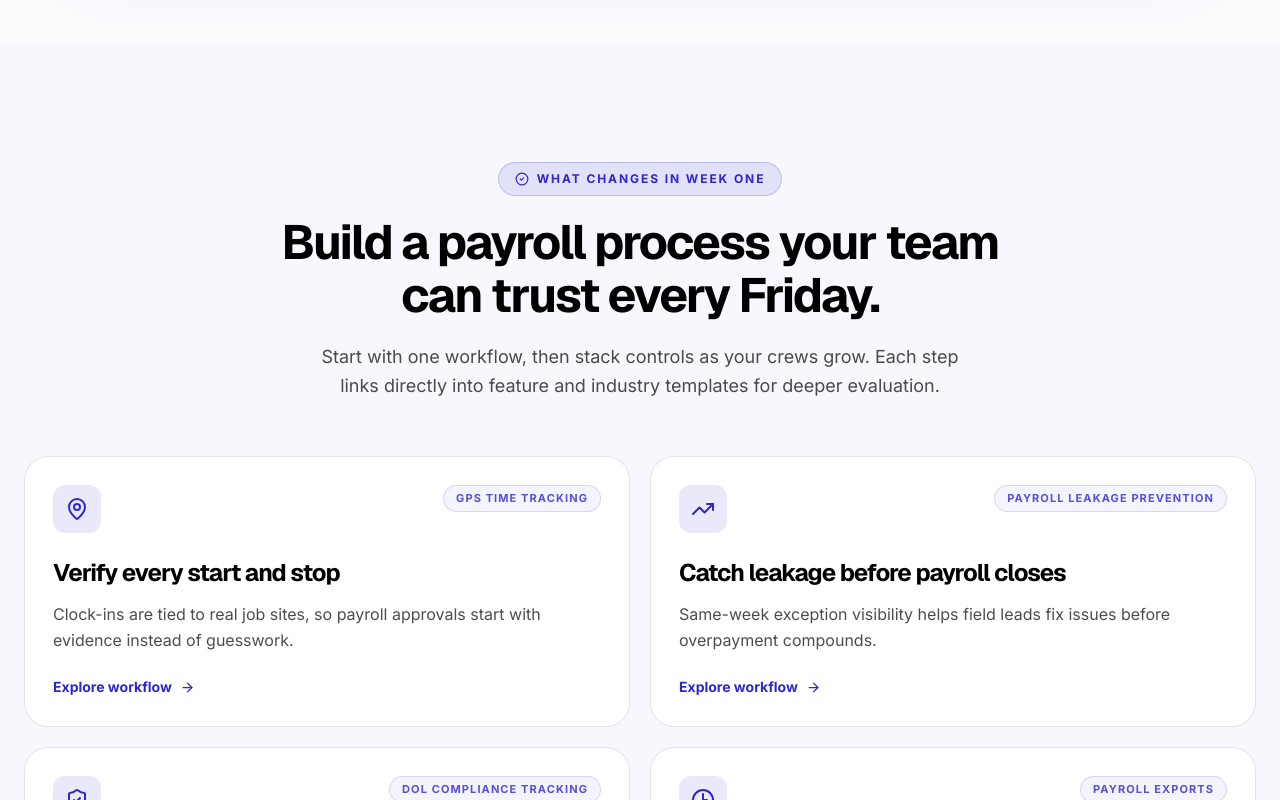
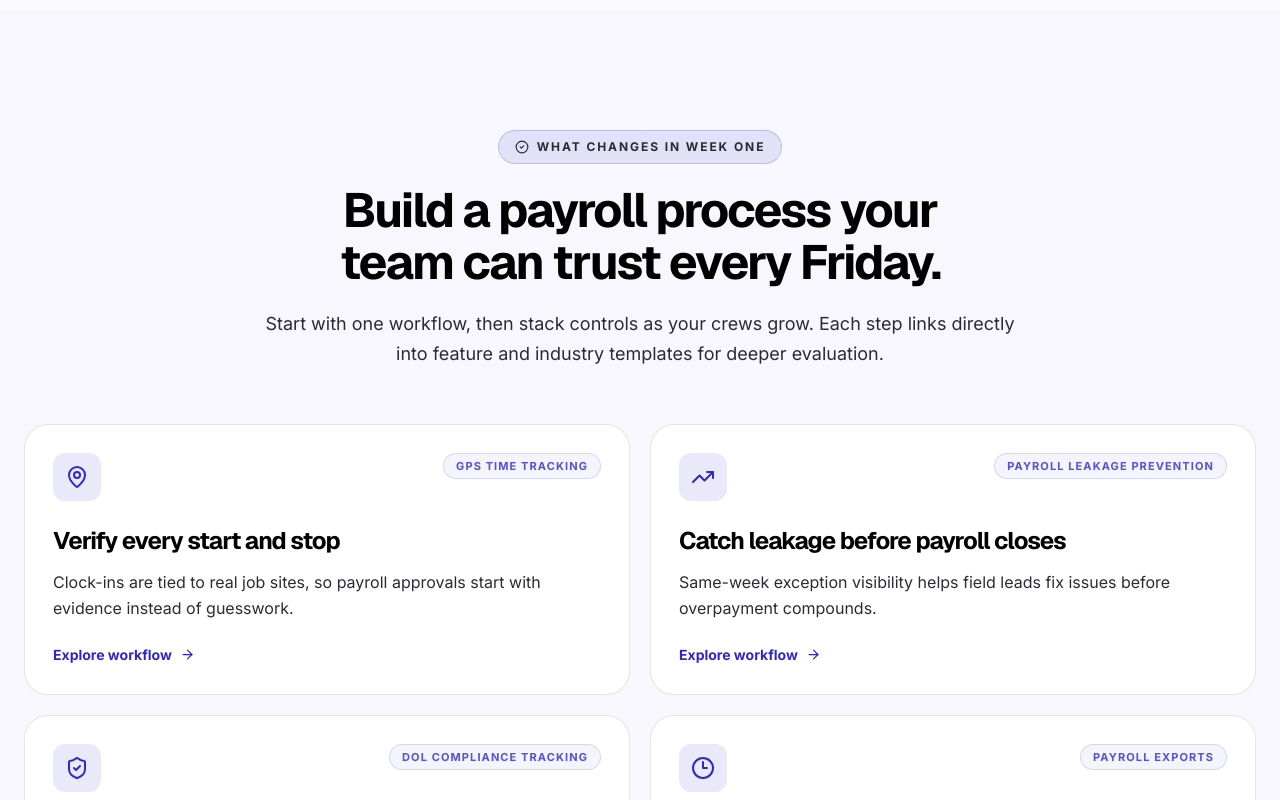
Before and after one commit to cartermitchell13/crewtrace-landing, a Next.js app: page / in a window 1280 px wide. Shown: the part 1500-2300 px from the top of the page. Built offline with nearby package versions, Linux system fonts and the light colour scheme.

Commit message:
style(08.1-02): tune global readability and CTA visual tokens
- add reading-width, text-tone, and panel-shadow variables

- improve typography rendering defaults for long-form landing sections

- add shared utility hooks for refreshed CTA and surface styling

```diff
--- a/app/globals.css
+++ b/app/globals.css
@@ -17,6 +17,7 @@
 
   --shadow-button: 2px 2px 0px 1px rgb(5, 3, 21);
   --shadow-input: 0px 0px 29.1px 0px rgba(67, 59, 255, 0.25);
+  --shadow-panel: 0 18px 55px -28px rgba(47, 39, 206, 0.35);
 }
 
 :root {
@@ -24,6 +25,9 @@
   --foreground: #000000;
   --primary: #2F27CE;
   --secondary: #DEDCFF;
+  --reading-max: 72ch;
+  --text-body: #2b2b36;
+  --text-muted: #5f6070;
 }
 
 body {
@@ -32,6 +36,7 @@ body {
   font-family: var(--font-sans);
   -webkit-font-smoothing: antialiased;
   -moz-osx-font-smoothing: grayscale;
+  text-rendering: optimizeLegibility;
 }
 
 h1,
@@ -43,6 +48,16 @@ h6 {
   font-family: var(--font-heading);
   font-weight: 700;
   letter-spacing: -0.04em;
+  text-wrap: balance;
+}
+
+p {
+  max-width: var(--reading-max);
+  color: var(--text-body);
+}
+
+a {
+  text-underline-offset: 2px;
 }
 
 @layer base {
@@ -81,6 +96,14 @@ h6 {
     --slider-hit-height: 32px;
     --slider-thumb-size: 24px;
   }
+}
+
+.cta-highlight {
+  box-shadow: var(--shadow-button);
+}
+
+.surface-panel {
+  box-shadow: var(--shadow-panel);
 }
 
 /* Thumb - WebKit (Chrome, Safari, Edge) */
```
